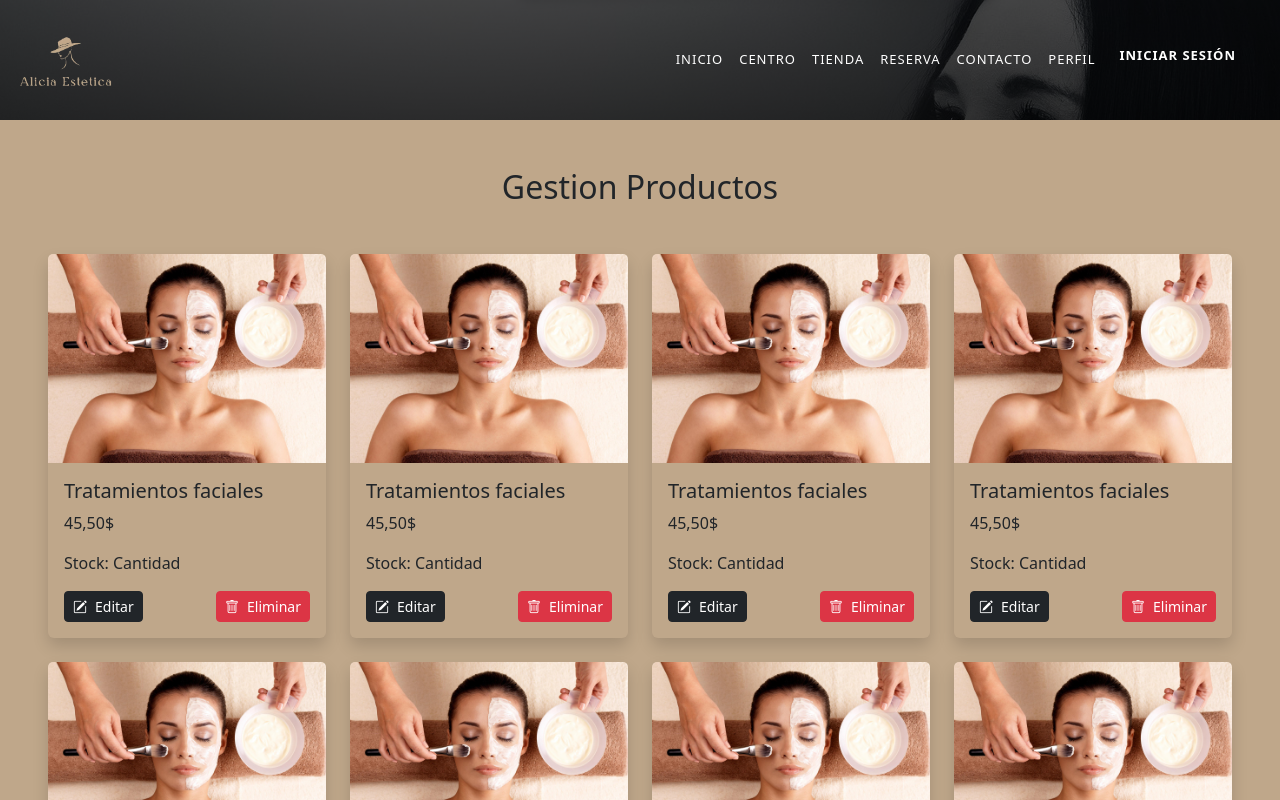
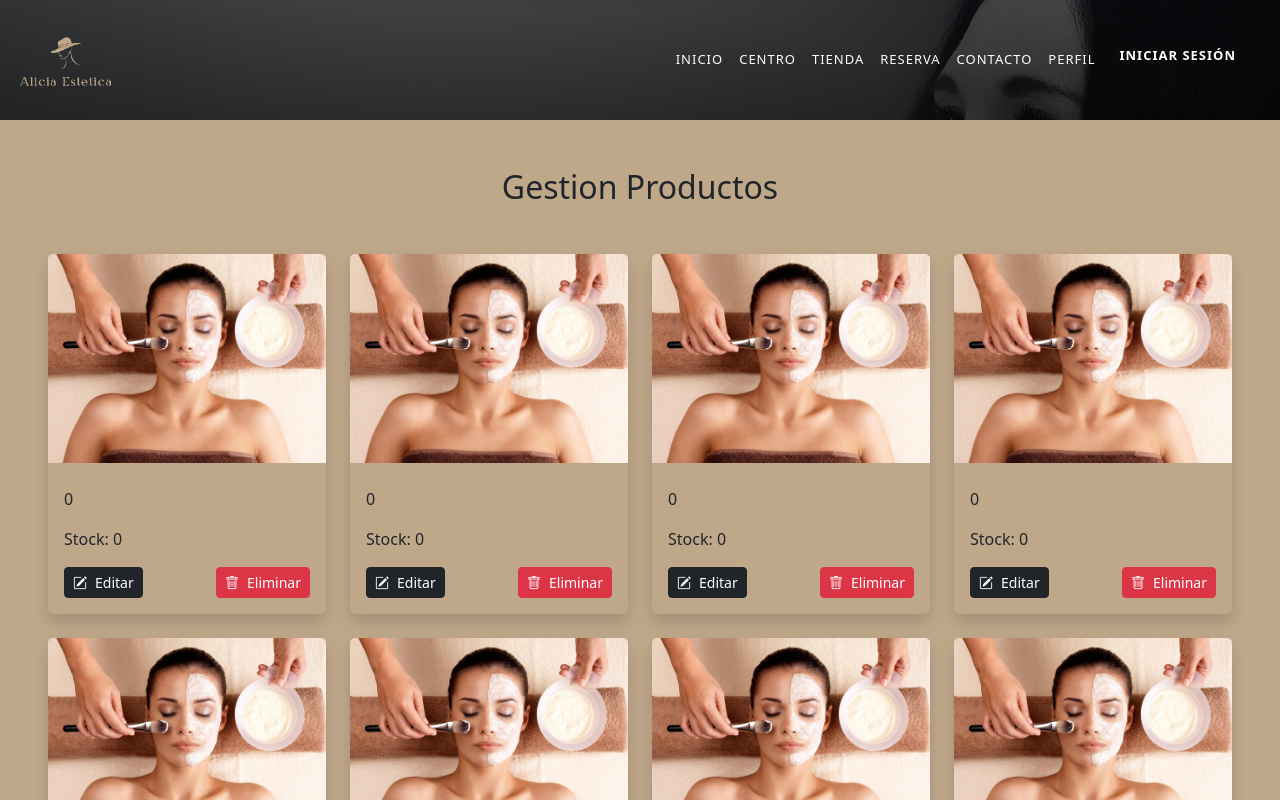
Before and after one commit to seentry/Proyecto, an Angular app in the folder PI/: page /gestion_productos in a window 1280 px wide. Shown: the top 800 px of the page. Built offline with nearby package versions, Linux system fonts and the light colour scheme.

Commit message:
commit pagina principal me da error

```diff
--- a/PI/src/app/components/card-gestion-productos/card-gestion-productos.component.html
+++ b/PI/src/app/components/card-gestion-productos/card-gestion-productos.component.html
@@ -1,9 +1,9 @@
 <div class="card shadow border-0 bg-transparent">
     <img src="/img/tratamientos_faciales.jpg" class="card-img-top" alt="Tratamientos faciales">
     <div class="card-body">
-        <h5 class="card-title">Tratamientos faciales</h5>
-        <p>45,50$</p>
-        <p>Stock: Cantidad</p>
+        <h5 class="card-title">{{servicio}}</h5>
+        <p>{{precio}}</p>
+        <p>Stock: {{stock}}</p>
 
         <section class="d-flex justify-content-between mt-3">
             <button class="btn btn-dark btn-sm d-flex align-items-center gap-2">
--- a/PI/src/app/views/inicio/inicio.component.html
+++ b/PI/src/app/views/inicio/inicio.component.html
@@ -17,12 +17,17 @@
 
         @if (servicios_productos == "servicios") {
             <p>estas servicios</p>
-            <app-card></app-card>
+            @for (servicio of array_servicos; track servicio) {
+                <app-card [servicio]="servicio.nombre" [stock]="servicio.nombre" [precio]="servicio.precio"></app-card>
+            }
+
         }
 
         @if (servicios_productos == "productos") {
             <p>estas productos</p>
-            <app-card></app-card>
+            @for (producto of array_productos; track producto) {
+                <app-card [servicio]="producto.nombre" [stock]="producto.nombre" [precio]="producto.precio"></app-card>
+            }
         }
 
 
--- a/PI/src/app/views/inicio/inicio.component.ts
+++ b/PI/src/app/views/inicio/inicio.component.ts
@@ -3,7 +3,7 @@ import { CardComponent } from '../../components/card/card.component';
 import { RequestService } from '../../services/request.service';
 import { CarouselComponent } from '../../components/carousel/carousel.component';
 import { Servicio } from '../../models/response.interface';
-
+import { CardGestionProductosComponent } from '../../components/card-gestion-productos/card-gestion-productos.component';
 
 @Component({
   selector: 'app-inicio',
@@ -15,11 +15,20 @@ export class InicioComponent {
 
 
   public servicios: Servicio[] = [];
+
+  public servicio: string = "";
+  public stock: number = 0;
+  public precio: string = "";
+
+
   constructor(private service: RequestService) { }
 
   private apiUrlServicio: string = 'http://localhost:8000/api/servicio';
 
   public servicios_productos: string = "servicios";
+
+  public array_servicos: Servicio[] = [];
+  public array_productos: Servicio[] = [];
 
   public click_servicios(){
     console.log("servicios");
@@ -34,11 +43,21 @@ export class InicioComponent {
   public getServicios(): void {
     this.service.getServicios(this.apiUrlServicio).subscribe((response) => {
       this.servicios = response;
-      console.log("Servicio: ", response);
+
+      for (let index = 0; index < this.servicios.length; index++) {
+        if (this.servicios[index].stock == null) {  // Usamos this.servicios en lugar de response
+          this.array_servicos.push(this.servicios[index]);
+          //console.log("Servicio agregado a array_servicos:", this.array_servicos[this.array_servicos.length - 1]);
+        } else {
+          this.array_productos.push(this.servicios[index]);
+          //console.log("Producto agregado a array_productos:", this.array_productos[this.array_productos.length - 1]);
+        }
+      }
     }, (error) => {
       console.error("Error al obtener servicios:", error);
     });
   }
+
 
   ngOnInit(): void {
     this.getServicios();
```
Also changed, not shown: PI/src/app/components/card-gestion-productos/card-gestion-productos.component.ts (+6 -1 lines).
